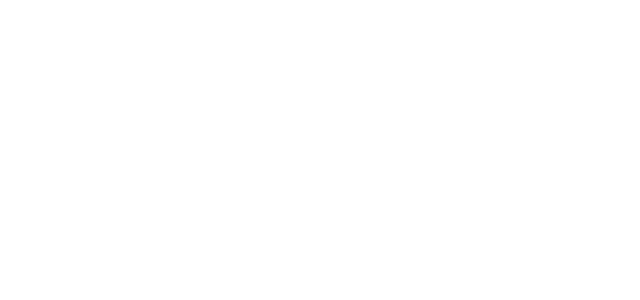
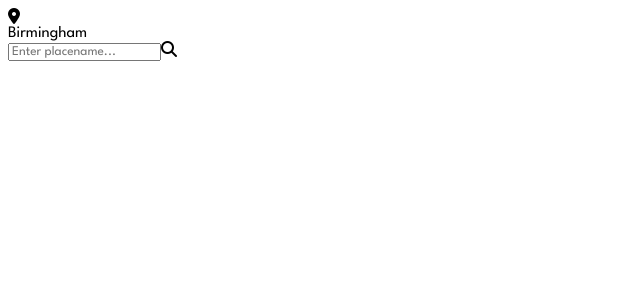
Before and after one commit to Nimira43/Weather-News, a React (Vite) app: page / in a window 1280 px wide. Shown: the top 300 px of the page, without its empty margins (0-640 px from the left). Built offline with nearby package versions, Linux system fonts and the light colour scheme.

Commit message:
Creating search bar

```diff
--- a/src/Components/WeatherApp.jsx
+++ b/src/Components/WeatherApp.jsx
@@ -3,7 +3,14 @@
     <div className='container'>
       <div className="weather-app">
         <div className="search">
-          <div className="search-top"></div>
+          <div className="search-top">
+            <i className="fa-solid fa-location-dot"></i>
+            <div className="location">Birmingham</div>
+          </div>
+          <div className="search-bar">
+            <input type="text" placeholder="Enter placename..." />
+            <i className="fa-solid fa-magnifying-glass"></i>
+          </div>
         </div>
       </div>
     </div>
```
